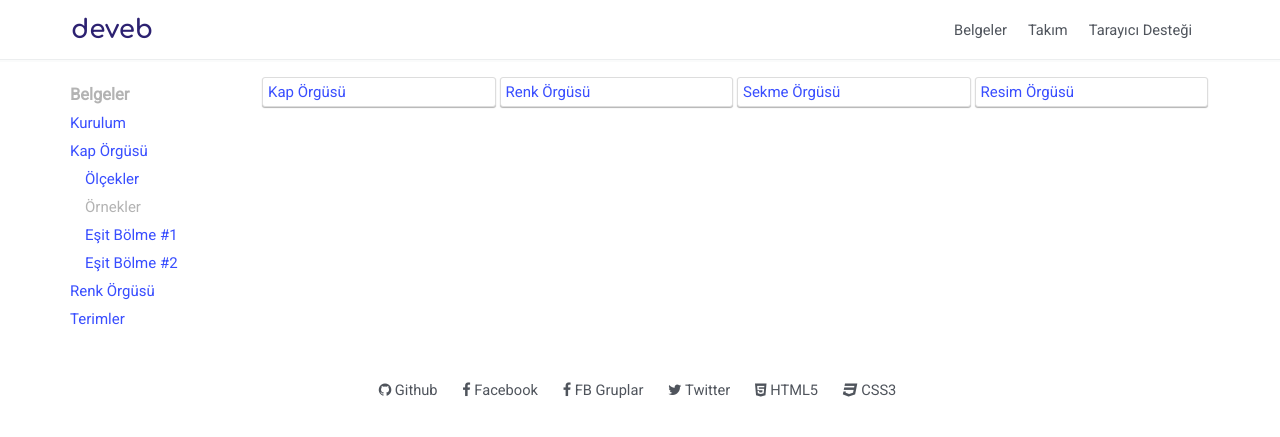
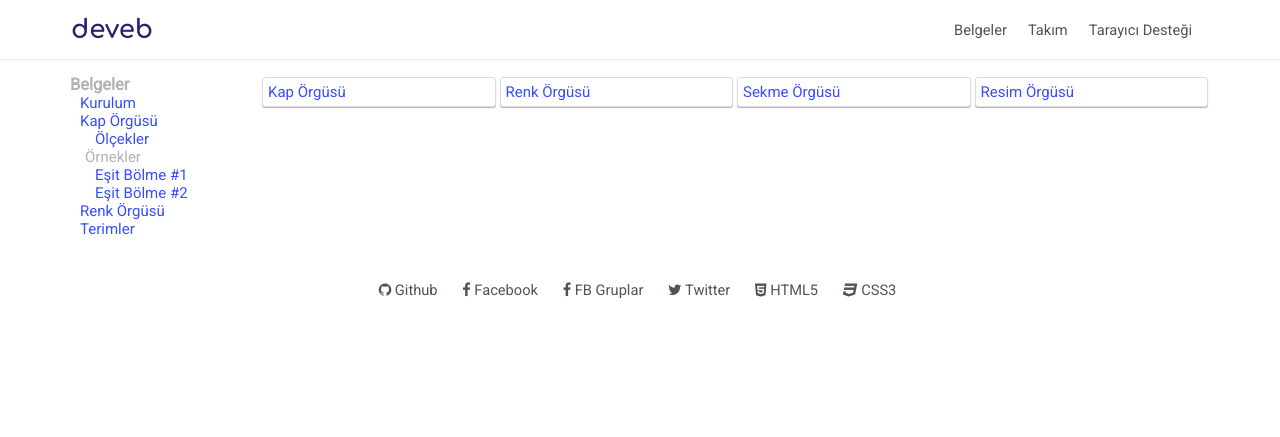
Before and after one commit to data-deveb/data-deveb.github.io, a Jekyll site: the page built from belgeler/belgeler.html, in a window 1280 px wide. Shown: the top 437 px of the page. Built offline with Jekyll 4.4.1, drawn with Linux system fonts in a browser that asks for light colours.

Commit message:
Güncelleme

```diff
--- a/assets/css/deveb.genel.css
+++ b/assets/css/deveb.genel.css
@@ -240,5 +240,11 @@ ul.liste-temiz li{
 }
 
 [data-menü~="basamak"] li{
-	margin:10px 0;
+
 }
+[data-menü~="basamak"] li a{
+	padding:10px 0 10px 10px;
+}
+[data-menü~="basamak"] li a:active{
+	border-left:3px solid #2c2171;
+}
```
